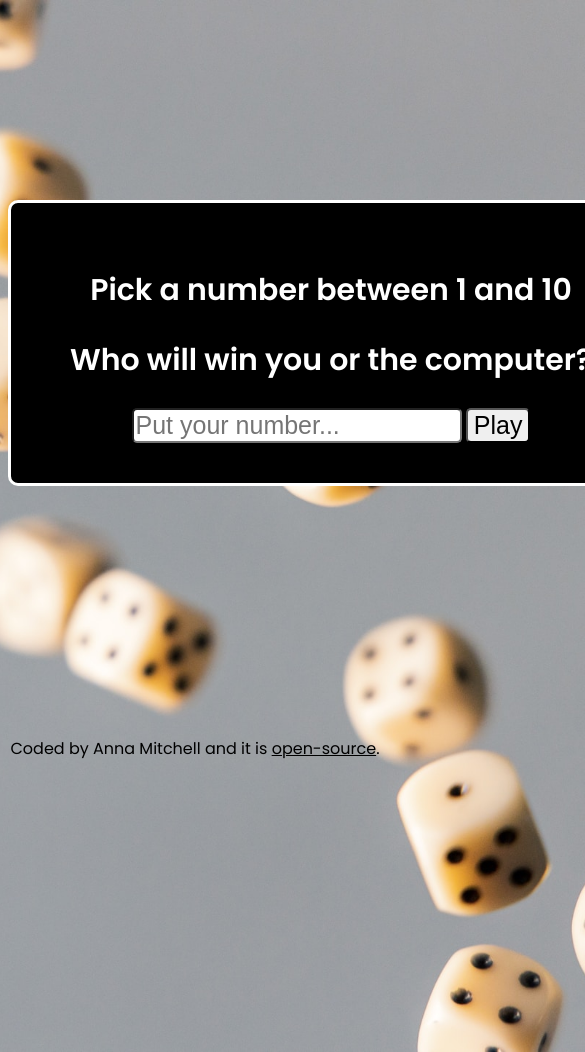
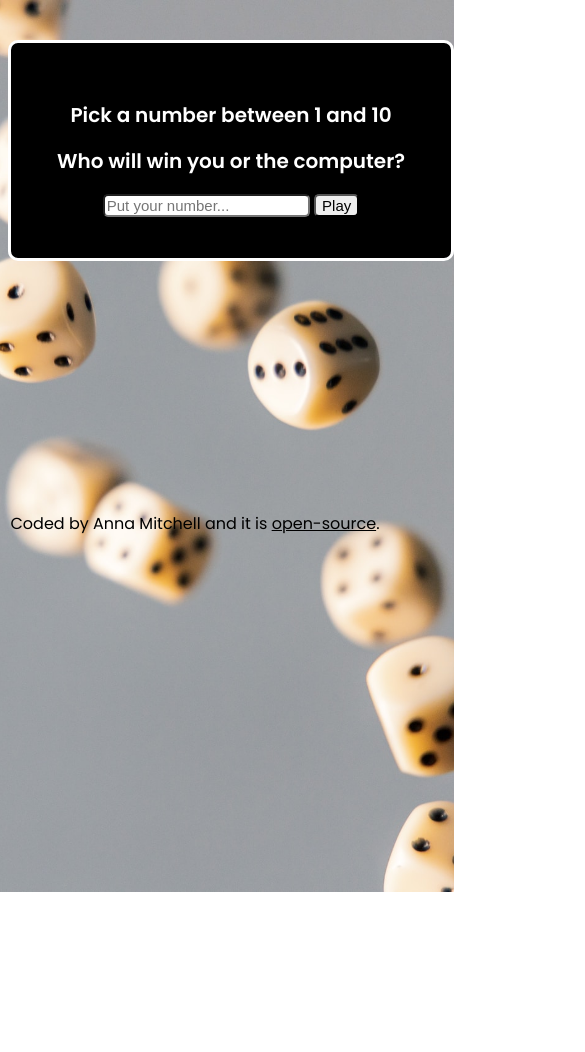
Before and after one commit to AnnaMitchellDeveloper/guess-number2-game-2023, a plain HTML site: page index.html in a window 390 px wide. Shown: the top 1052 px of the page, 585 px wide, since content can reach past the window. After the commit the page ends 892 px from the top, so only its background shows below. Drawn offline with Linux system fonts and the light colour scheme; some packages are replaced by stand-ins of ours; a script that the page names is missing.

Commit message:
Added Responsive

```diff
--- a/src/style.css
+++ b/src/style.css
@@ -35,3 +35,16 @@ footer a {
   font-size: 25px;
   border-radius: 5px;
 }
+@media all and (max-width: 900px) {
+  .container {
+    width: 400px;
+    margin-top: 40px;
+  }
+  .container h2 {
+    font-size: 20px;
+  }
+  .container .play-btn,
+  .container .input-field {
+    font-size: 15px;
+  }
+}
```
